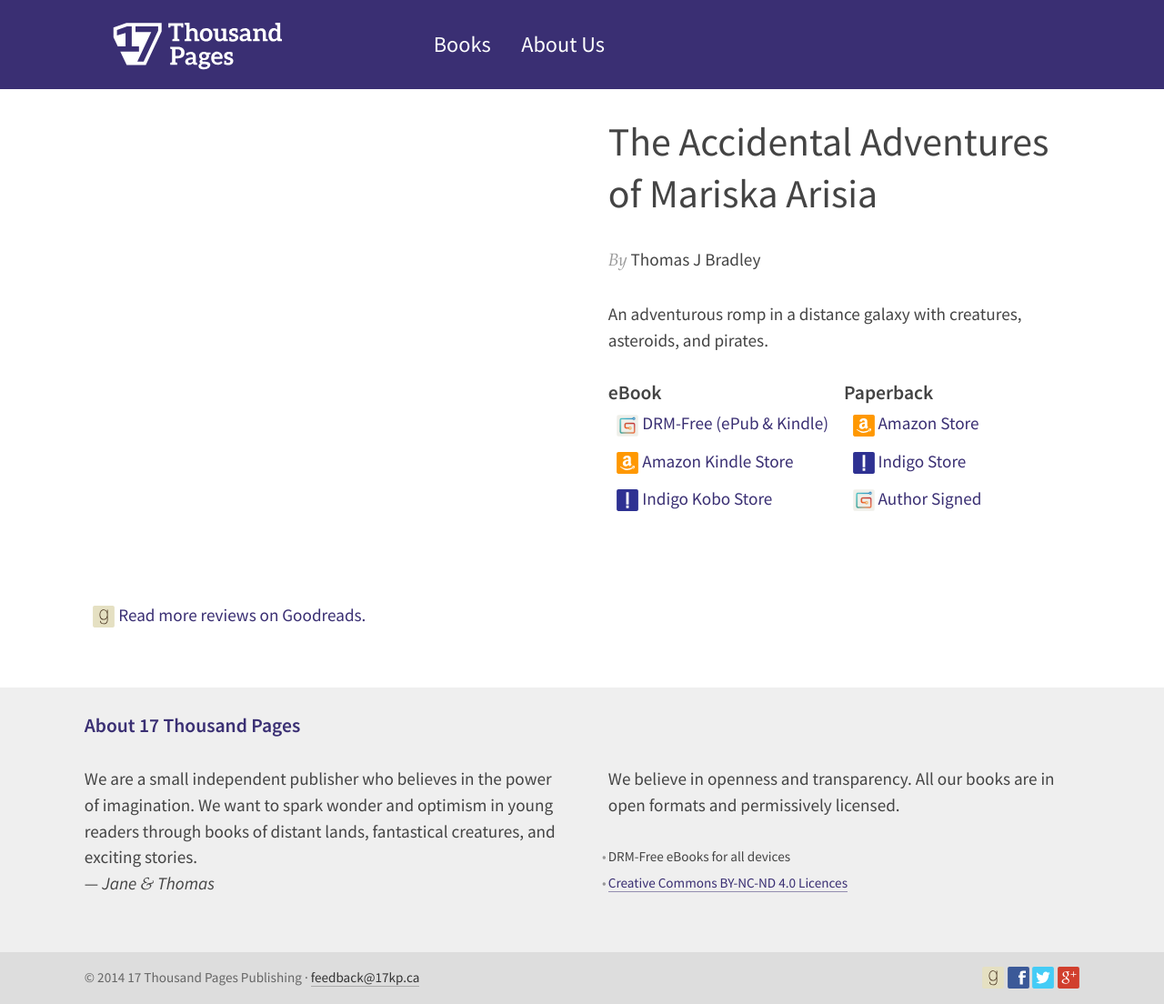
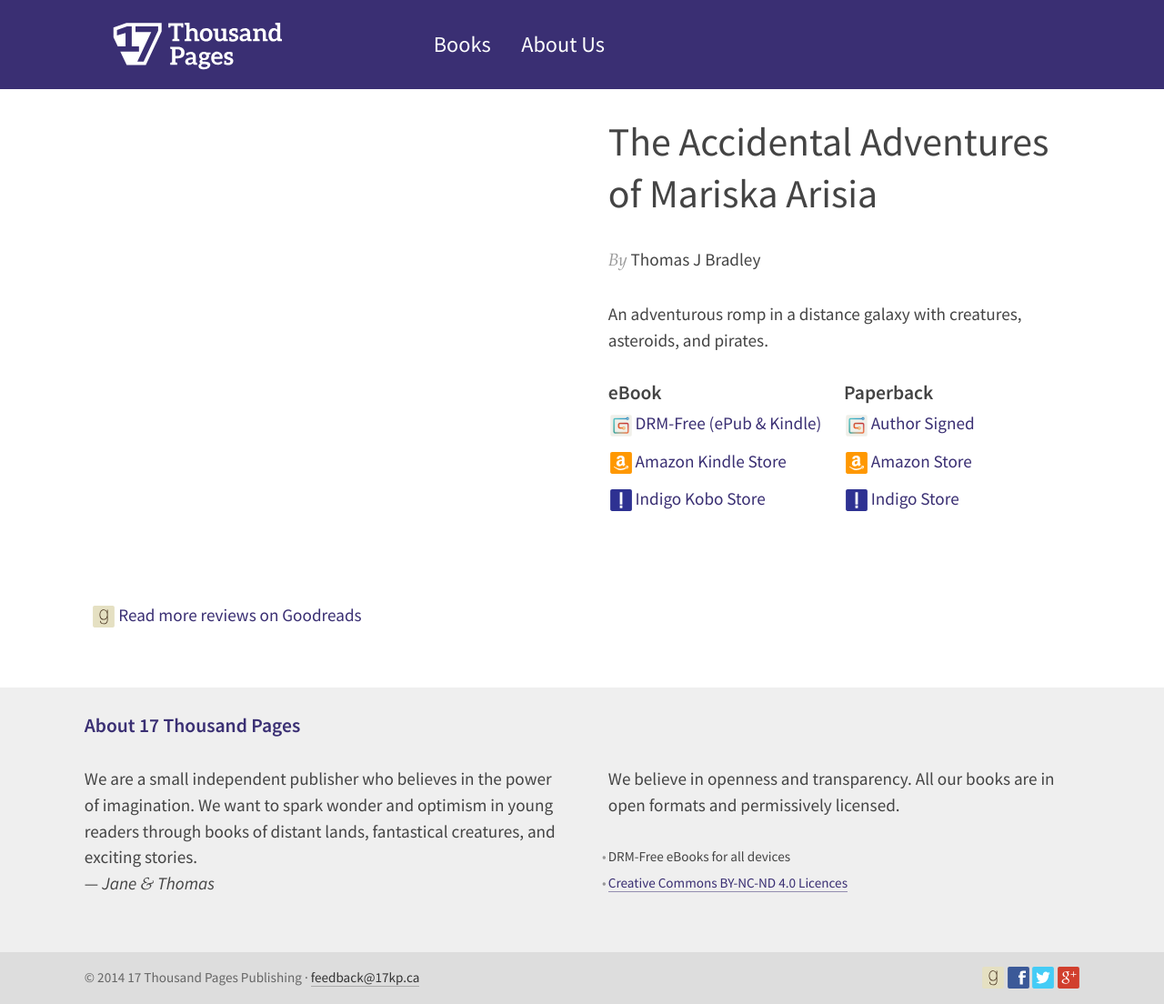
Before and after one commit to 17kp/17thousandpages.ca, a Jekyll site: the page built from books/accidental-adventures-mariska-arisia.html, in a window 1280 px wide. Shown: the whole page at 91% size. Built offline with Jekyll 4.4.1, drawn with Linux system fonts in a browser that asks for light colours; Markdown is read by kramdown in place of the engine named in the settings.

```diff
--- a/books/accidental-adventures-mariska-arisia.html
+++ b/books/accidental-adventures-mariska-arisia.html
@@ -5,7 +5,7 @@
 ---
 
 <div class="book" style="background-image: url();">
-  <div class="grid pad-t pad-b book__buy">
+  <div class="grid pad-t pad-b book__details">
     <div class="unit gutter unit-s-1 unit-m-1-2 unit-offset-m-1-2">
       <h1 class="book__title yotta">The Accidental Adventures of Mariska Arisia</h1>
       <p class="book__author">
@@ -25,9 +25,9 @@
         <div class="unit unit-s-1-2">
           <h2 class="mega push-0">Paperback</h2>
           <ul class="list-group book__buy">
+            <li class="list-group__item"><a class="btn btn-subtle" href="#"><i class="icon i--24 i--gumroad"></i> Author Signed</a></li>
             <li class="list-group__item"><a class="btn btn-subtle" href="#"><i class="icon i--24 i--amazon"></i> Amazon Store</a></li>
             <li class="list-group__item"><a class="btn btn-subtle" href="#"><i class="icon i--24 i--indigo"></i> Indigo Store</a></li>
-            <li class="list-group__item"><a class="btn btn-subtle" href="#"><i class="icon i--24 i--gumroad"></i> Author Signed</a></li>
           </ul>
         </div>
       </div>
@@ -37,6 +37,6 @@
 
 <div class="grid island">
   <div class="unit unit-s-1 unit-m-1 unit-l-1">
-      <a class="book__goodreads btn btn-subtle push" href="#" rel="external"><i class="icon i--24 i--goodreads"></i> Read more reviews on Goodreads.</a>
+      <a class="book__goodreads btn btn-subtle push" href="#" rel="external"><i class="icon i--24 i--goodreads"></i> Read more reviews on Goodreads</a>
   </div>
 </div>
--- a/css/books.styl
+++ b/css/books.styl
@@ -23,7 +23,7 @@
   transition all 100ms linear
 
 .book-group__spine
-  left 0
+  left 1px
   height 100%
   width 10%
   position absolute
@@ -73,3 +73,6 @@
   font-weight normal
 
 // .book__author
+
+.book__buy
+  margin-left -0.4em
```
Also changed, not shown: css/17kp.min.css.
